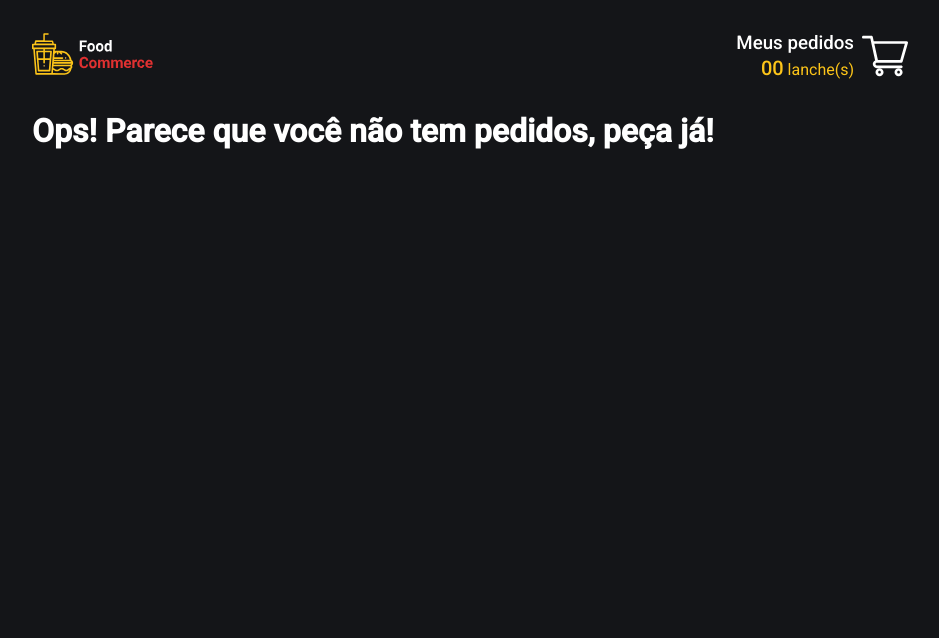
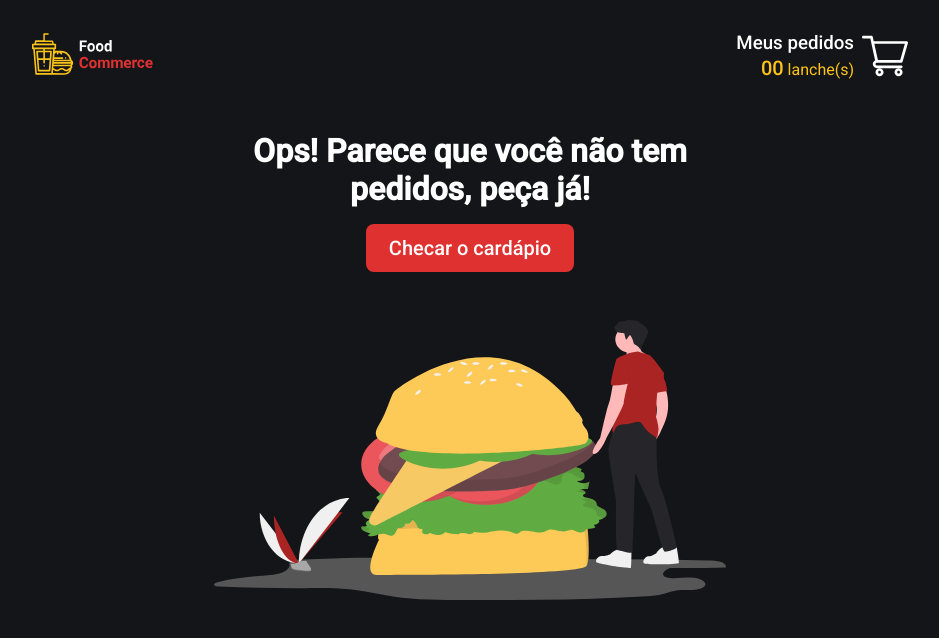
Before and after one commit to coartem/pedido-online, a React (Create React App) app: page /cart in a window 1280 px wide. Shown: the top 638 px of the page, without its empty margins (170-1109 px from the left). Built offline with nearby package versions, Linux system fonts and the light colour scheme; no server answers.

Commit message:
empty cart

```diff
--- /dev/null
+++ b/src/components/EmptyCart/index.tsx
@@ -0,0 +1,17 @@
+import { Button, Container } from "./styles"
+
+import manAndBurgerImg from '../../assets/man-and-burger.svg'
+
+interface EmptyCartProps {
+  title: string
+}
+
+export function EmptyCart ({ title } : EmptyCartProps) {
+  return (
+    <Container>
+      <h2>{title}</h2>
+      <Button to='/'>Checar o cardápio</Button>
+      <img src={manAndBurgerImg} alt='Homem com hambúrguer' />
+    </Container>
+  )
+}
--- /dev/null
+++ b/src/components/EmptyCart/styles.ts
@@ -0,0 +1,44 @@
+import { darken } from 'polished'
+import { Link } from 'react-router-dom'
+import styled from 'styled-components'
+
+export const Container = styled.section`
+  display: flex;
+  flex-direction: column;
+  align-items: center;
+  text-align: center;
+
+  padding: 1.25rem 0.5rem;
+
+  h2 {
+    max-width: 500px;
+    font-size: 2rem;
+  }
+
+  img {
+    width: 100%;
+    max-width: 32rem;
+  }
+`
+
+export const Button = styled(Link)`
+  display: block;
+
+  background: ${({ theme }) => theme.colors.red};
+  width: 100%;
+  max-width: 13rem;
+  height: 3rem;
+
+  border-radius: 8px;
+  margin: 1rem 0 3rem;
+
+  font-weight: 500;
+  font-size: 1.25rem;
+  line-height: 3rem;
+
+  transition: background 0.3s;
+
+  &:hover {
+    background: ${darken(0.1, '#AA2424')};
+  }
+`
--- a/src/pages/MyCart/Table/index.tsx
+++ b/src/pages/MyCart/Table/index.tsx
@@ -4,6 +4,7 @@
 
 import { TableDesktop } from "./TableDesktop"
 import { TableMobile } from "./TableMobile"
+import { EmptyCart } from "../../../components/EmptyCart"
 
 export function Table() {
   const [ windowWidth, setWindowWidth ] = useState(document.documentElement.clientWidth)
@@ -23,7 +24,7 @@
     }
   }, [])
 
-  if (cart.length === 0) return <h1>Ops! Parece que você não tem pedidos, peça já!</h1>
+  if (cart.length === 0) return <EmptyCart title='Ops! Parece que você não tem pedidos, peça já!' />
 
   return windowWidth > 768 ? <TableDesktop/> : <TableMobile />
 }
```
